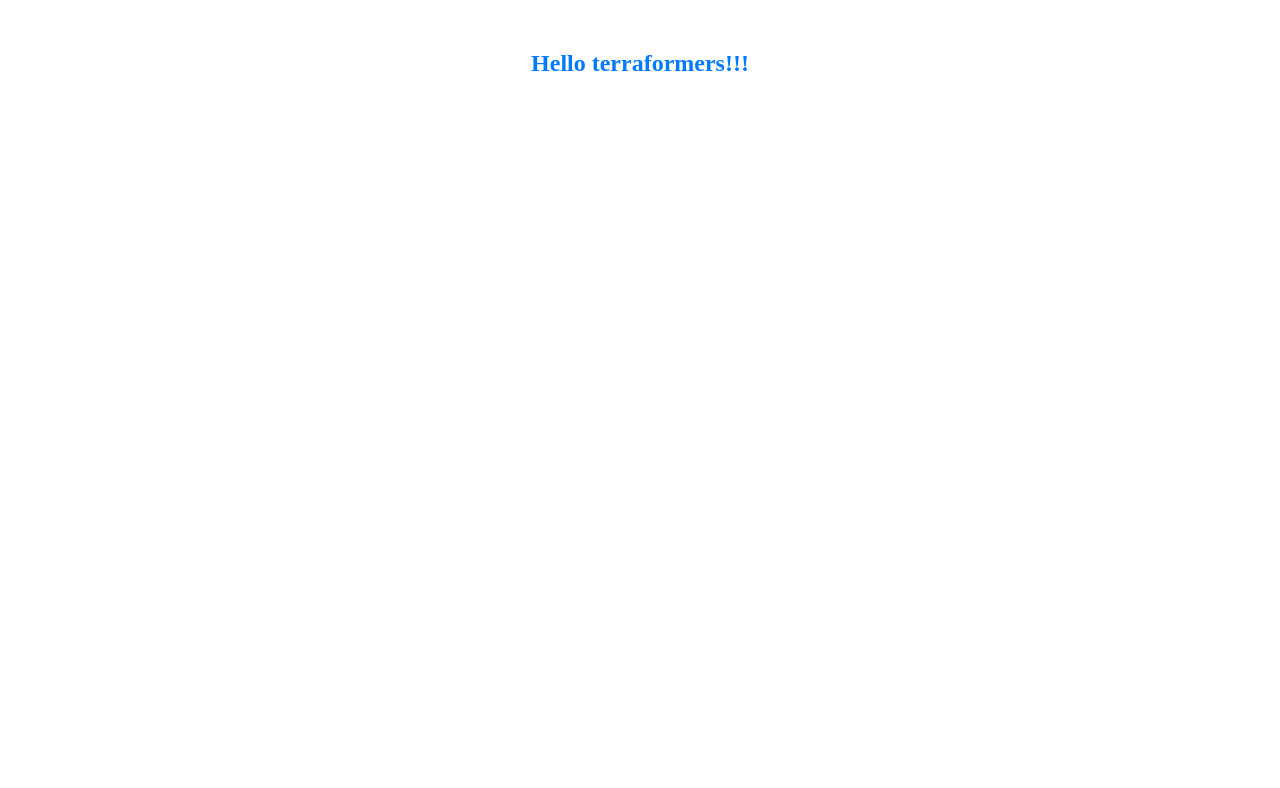
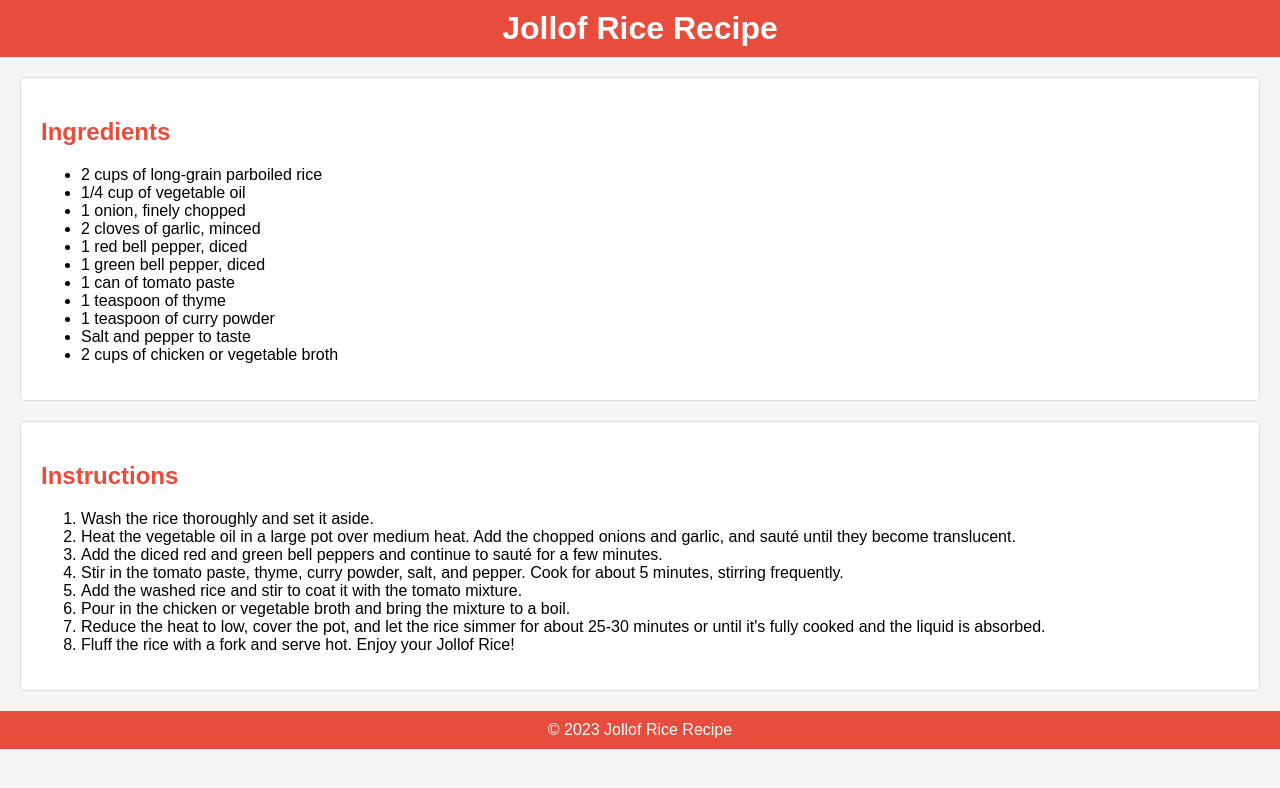
Before and after one commit to genejike/terraform-beginner-bootcamp-2023, a plain HTML site: page public/index.html in a window 1280 px wide. Drawn offline with Linux system fonts and the light colour scheme.

```diff
--- a/public/index.html
+++ b/public/index.html
@@ -1,9 +1,49 @@
 <!DOCTYPE html>
-<html>
+<html lang="en">
 <head>
-    <title>Hello Terraformers!!!!</title>
+    <meta charset="UTF-8">
+    <meta name="viewport" content="width=device-width, initial-scale=1.0">
+    <title>Jollof Rice Recipe</title>
 </head>
-<body>
-    <h1 style="color: #007BFF; text-align: center; font-size: 24px; margin-top: 50px;">Hello terraformers!!!</h1>
+<body style="font-family: Arial, sans-serif; background-color: #f4f4f4; margin: 0; padding: 0;">
+    <header style="background-color: #e74c3c; color: #fff; text-align: center; padding: 10px;">
+        <h1 style="margin: 0;">Jollof Rice Recipe</h1>
+    </header>
+    <main style="padding: 20px;">
+        <section style="background-color: #fff; border: 1px solid #ddd; border-radius: 5px; padding: 20px;">
+            <h2 style="color: #e74c3c;">Ingredients</h2>
+            <ul>
+                <li>2 cups of long-grain parboiled rice</li>
+                <li>1/4 cup of vegetable oil</li>
+                <li>1 onion, finely chopped</li>
+                <li>2 cloves of garlic, minced</li>
+                <li>1 red bell pepper, diced</li>
+                <li>1 green bell pepper, diced</li>
+                <li>1 can of tomato paste</li>
+                <li>1 teaspoon of thyme</li>
+                <li>1 teaspoon of curry powder</li>
+                <li>Salt and pepper to taste</li>
+                <li>2 cups of chicken or vegetable broth</li>
+            </ul>
+        </section>
+
+        <section style="background-color: #fff; border: 1px solid #ddd; border-radius: 5px; padding: 20px; margin-top: 20px;">
+            <h2 style="color: #e74c3c;">Instructions</h2>
+            <ol>
+                <li>Wash the rice thoroughly and set it aside.</li>
+                <li>Heat the vegetable oil in a large pot over medium heat. Add the chopped onions and garlic, and sauté until they become translucent.</li>
+                <li>Add the diced red and green bell peppers and continue to sauté for a few minutes.</li>
+                <li>Stir in the tomato paste, thyme, curry powder, salt, and pepper. Cook for about 5 minutes, stirring frequently.</li>
+                <li>Add the washed rice and stir to coat it with the tomato mixture.</li>
+                <li>Pour in the chicken or vegetable broth and bring the mixture to a boil.</li>
+                <li>Reduce the heat to low, cover the pot, and let the rice simmer for about 25-30 minutes or until it's fully cooked and the liquid is absorbed.</li>
+                <li>Fluff the rice with a fork and serve hot. Enjoy your Jollof Rice!</li>
+            </ol>
+        </section>
+    </main>
+
+    <footer style="background-color: #e74c3c; color: #fff; text-align: center; padding: 10px;">
+        <p style="margin: 0;">&copy; 2023 Jollof Rice Recipe</p>
+    </footer>
 </body>
 </html>
```
Also changed, not shown: 4 other files.
